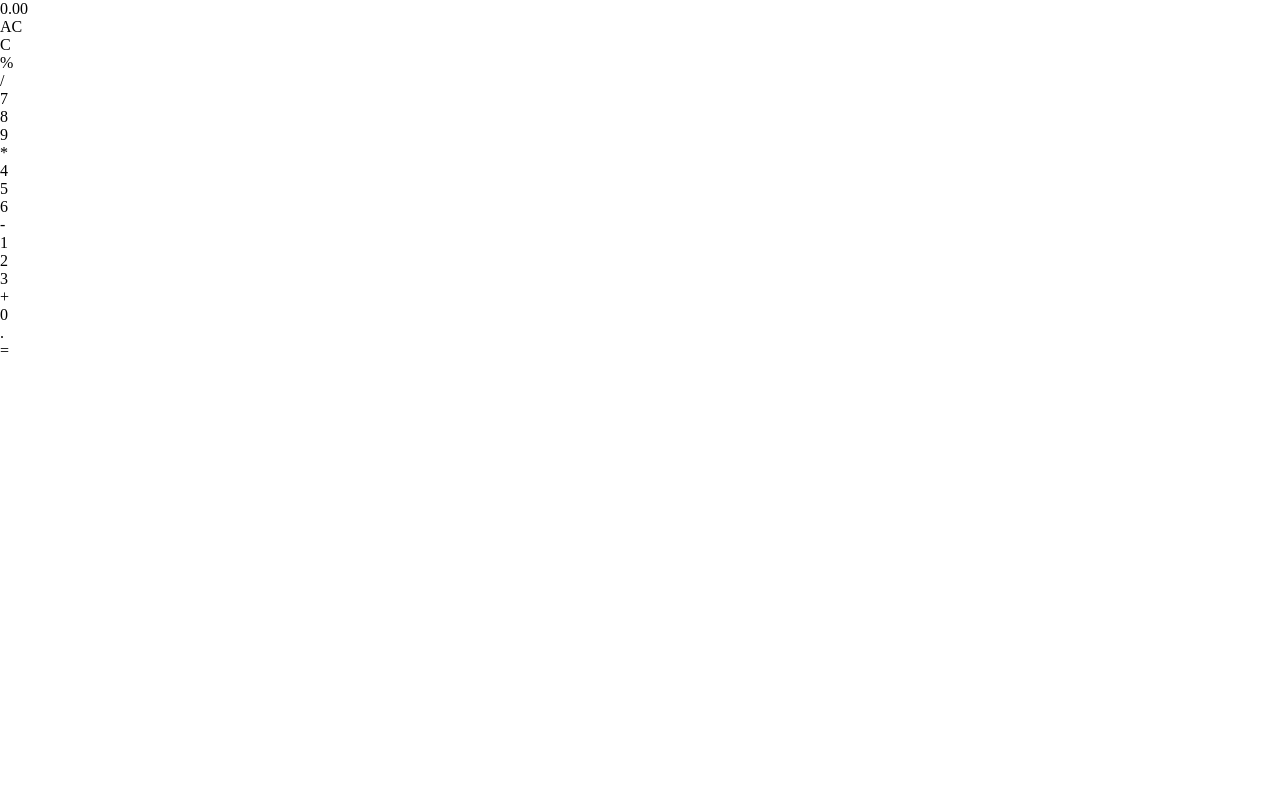
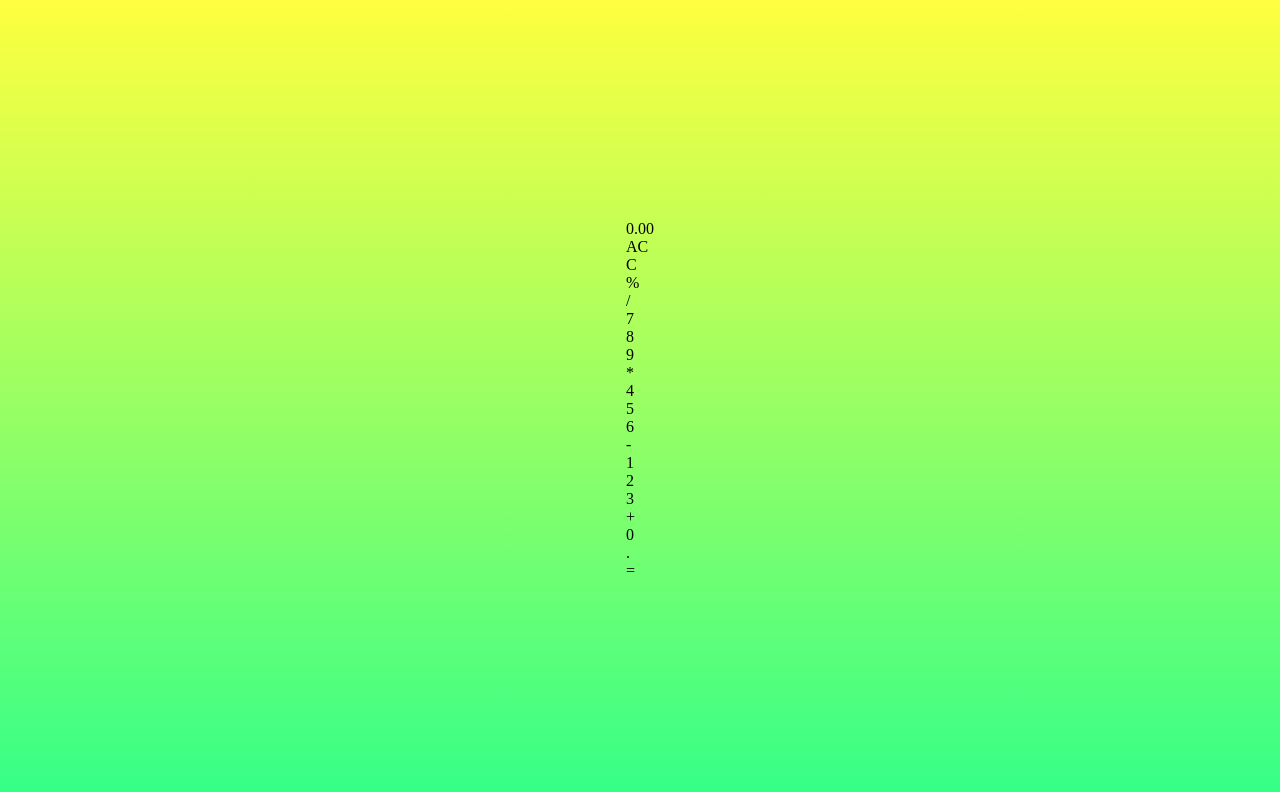
Before and after one commit to Rosydhakal5/prankCalculator, a plain HTML site: page index.html in a window 1280 px wide. Drawn offline with Linux system fonts and the light colour scheme.

Commit message:
changing style

```diff
--- a/style.css
+++ b/style.css
@@ -2,3 +2,21 @@ body {
     margin: 0;
     padding: 0;
   }
+  * {
+    box-sizing: border-box;
+  }
+
+  .wrapper {
+    background: linear-gradient(
+      rgba(255, 255, 0, 0.751),
+      rgba(0, 255, 106, 0.797)
+    );
+    height: 100vh;
+
+    display: flex;
+    flex-direction: column;
+    justify-content: center;
+    align-items: center;
+
+    /* z-index: -2; */
+  }
```
